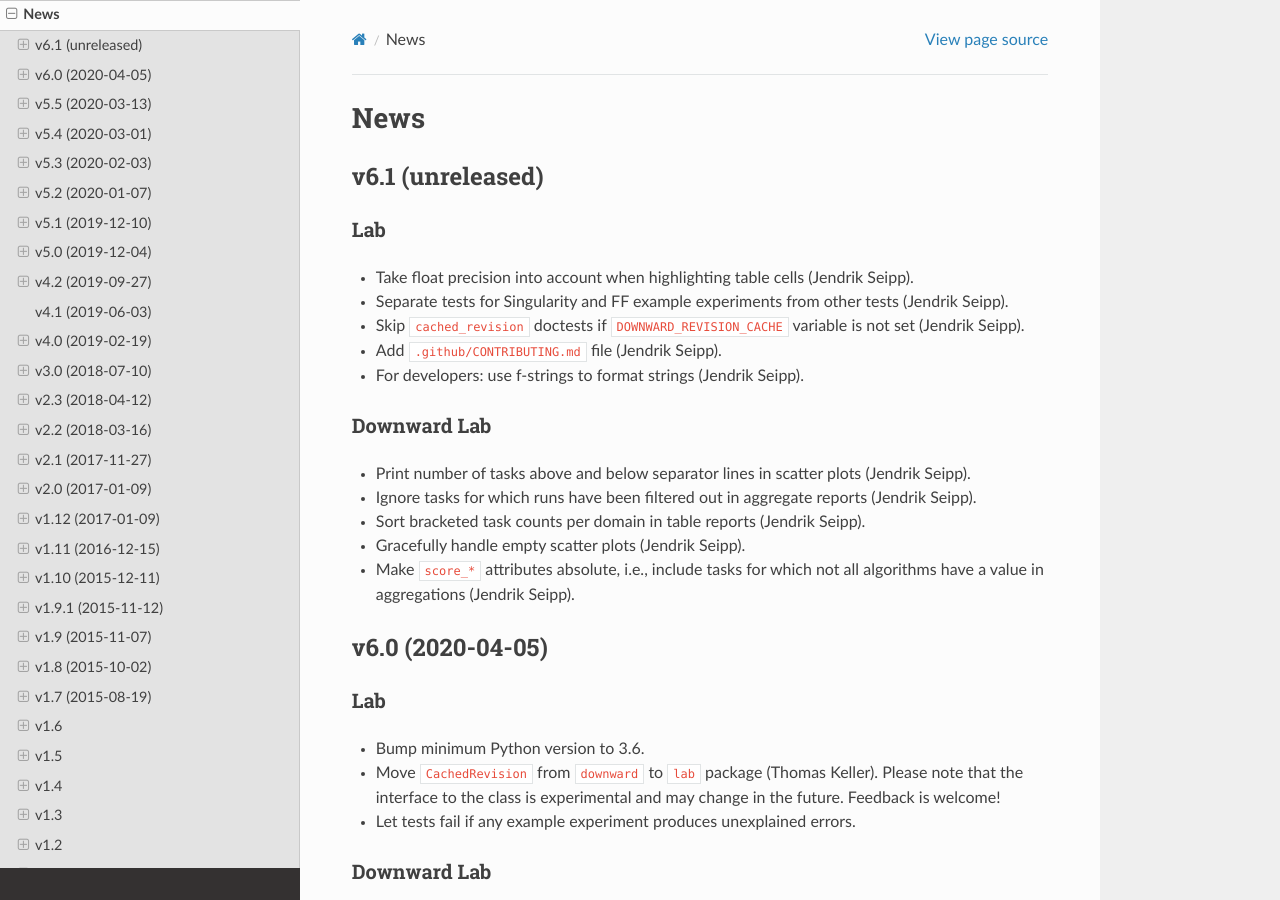
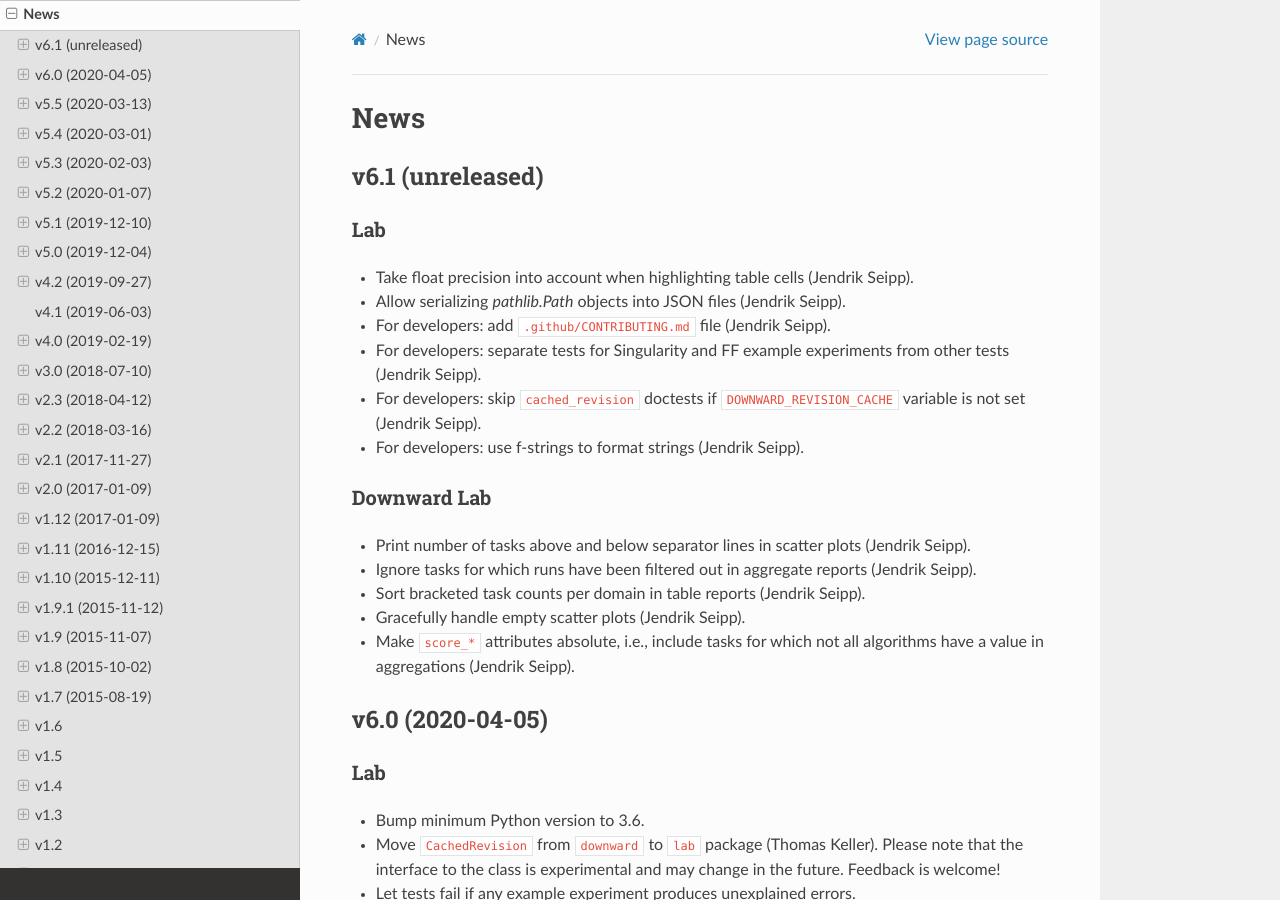
Before and after one commit to aibasel/lab, a Sphinx documentation site: the page built from docs/news.rst, in a window 1280 px wide and 900 px high. Built offline with Sphinx 7.4.7 and the Read the Docs theme 2.0.0, drawn with Linux system fonts in a browser that asks for light colours; pages that are not in the unit, such as notebooks, are missing from menus.

Commit message:
Polish news file.

```diff
--- a/docs/news.rst
+++ b/docs/news.rst
@@ -7,9 +7,10 @@ v6.1 (unreleased)
 Lab
 ^^^
 * Take float precision into account when highlighting table cells (Jendrik Seipp).
-* Separate tests for Singularity and FF example experiments from other tests (Jendrik Seipp).
-* Skip ``cached_revision`` doctests if ``DOWNWARD_REVISION_CACHE`` variable is not set (Jendrik Seipp).
-* Add ``.github/CONTRIBUTING.md`` file (Jendrik Seipp).
+* Allow serializing `pathlib.Path` objects into JSON files (Jendrik Seipp).
+* For developers: add ``.github/CONTRIBUTING.md`` file (Jendrik Seipp).
+* For developers: separate tests for Singularity and FF example experiments from other tests (Jendrik Seipp).
+* For developers: skip ``cached_revision`` doctests if ``DOWNWARD_REVISION_CACHE`` variable is not set (Jendrik Seipp).
 * For developers: use f-strings to format strings (Jendrik Seipp).
 
 Downward Lab
```
